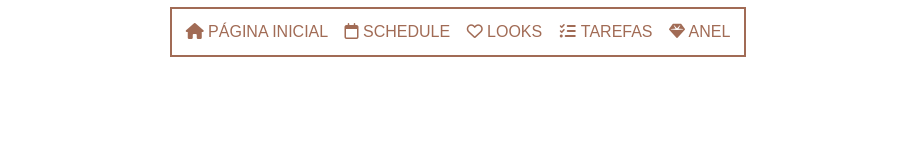
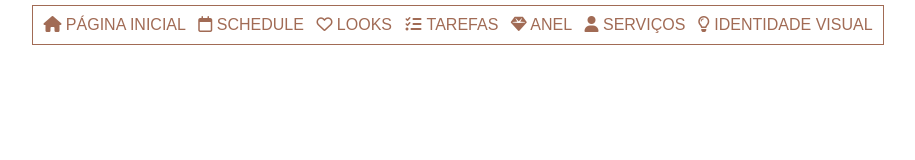
Before and after one commit to pamellacarol04-svg/notion, a plain HTML site: page index.html in a window 1280 px wide. Shown: the whole page, without its empty margins (182-1097 px from the left). Drawn offline with Linux system fonts and the light colour scheme.

Commit message:
Update styles and add new navigation links

```diff
--- a/index.html
+++ b/index.html
@@ -25,9 +25,9 @@
 
 		.navMenu {
 			font-family: 'Advent Pro', sans-serif;
-			padding: 8px;
+			padding: 6px;
 			text-align: center;
-			margin: 7px auto;
+			margin: 5px auto;
 			width: fit-content;
 		}
 
@@ -36,7 +36,7 @@
 			text-decoration: none;
 			text-transform: uppercase;
 			display: inline-block;
-			padding: 6px;
+			padding: 4px;
 		}
 
 		.background {
@@ -44,7 +44,7 @@
 		}
 
 		.border {
-			border: 2px solid #a16b55;
+			border: 1.5px solid #a16b55;
 
 		}
 
@@ -63,6 +63,8 @@
 		<a id="terceiro" onclick="navigate(this.id)" href="#"> <i class="fa-regular fa-heart"></i> Looks</a>
 		<a id="quarto" onclick="navigate(this.id)" href="#"> <i class="fa-solid fa-list-check"></i> Tarefas</a>
 		<a id="quinto" onclick="navigate(this.id)" href="#"> <i class="fa-solid fa-gem"></i> Anel</a>
+		<a id="sexto" onclick="navigate(this.id)" href="#"> <i class="fa-solid fa-user"></i> Serviços</a>
+		<a id="sétimo" onclick="navigate(this.id)" href="#"> <i class="fa-regular fa-lightbulb"></i> Identidade Visual</a>
 
 
 
@@ -93,6 +95,12 @@
 
 			else if (id == "quinto")
 				window.open("https://www.notion.so/med26/Anel-2e16f65f7fbd80fbad9bd2ea339a59d7?source=copy_link", '_blank').focus();
+
+			else if (id == "sexto")
+				window.open("https://www.notion.so/med26/Servi-os-2e16f65f7fbd802b9232f3ef1e89746b?source=copy_link", '_blank').focus();
+
+			else if (id == "sétimo")
+				window.open("https://www.notion.so/med26/Identidade-Visual-2e16f65f7fbd808fbe5ddd4c3b23ed8d?source=copy_link", '_blank').focus();
 		}
 	</script>
 
```
